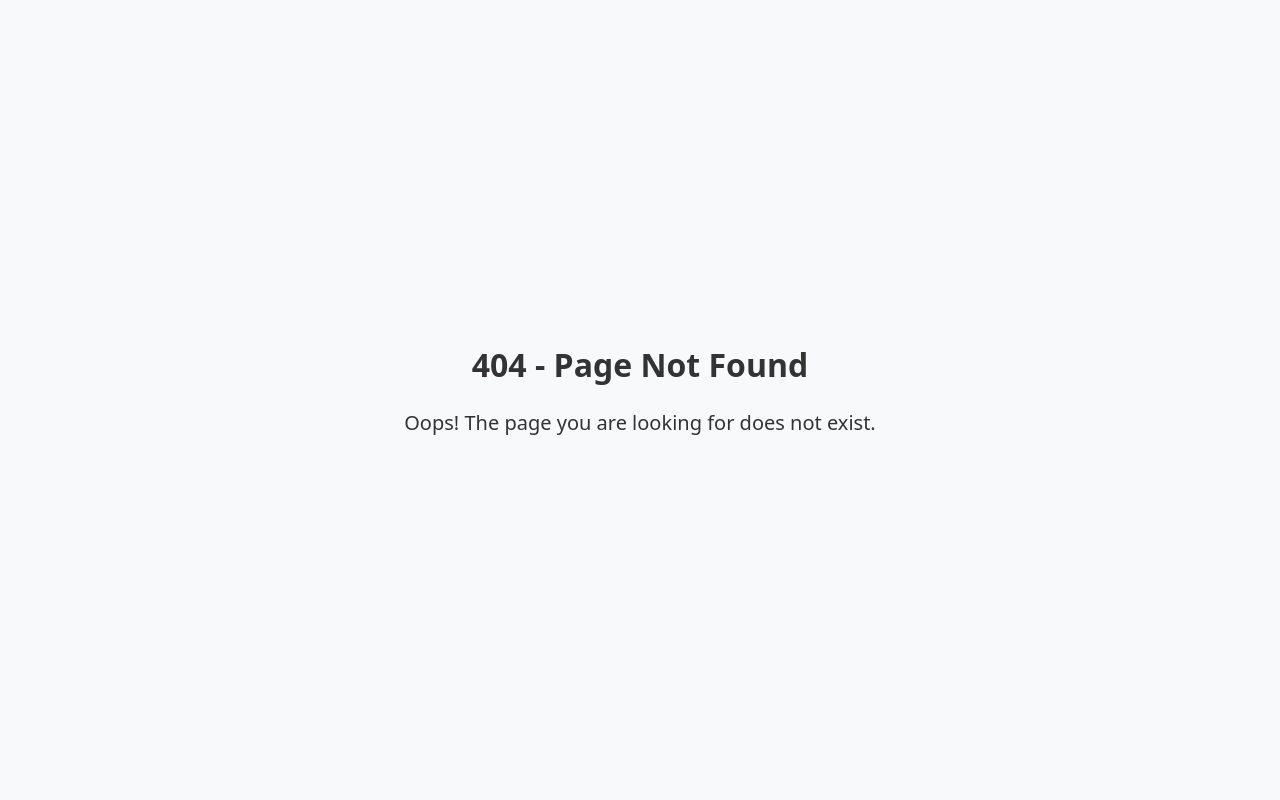
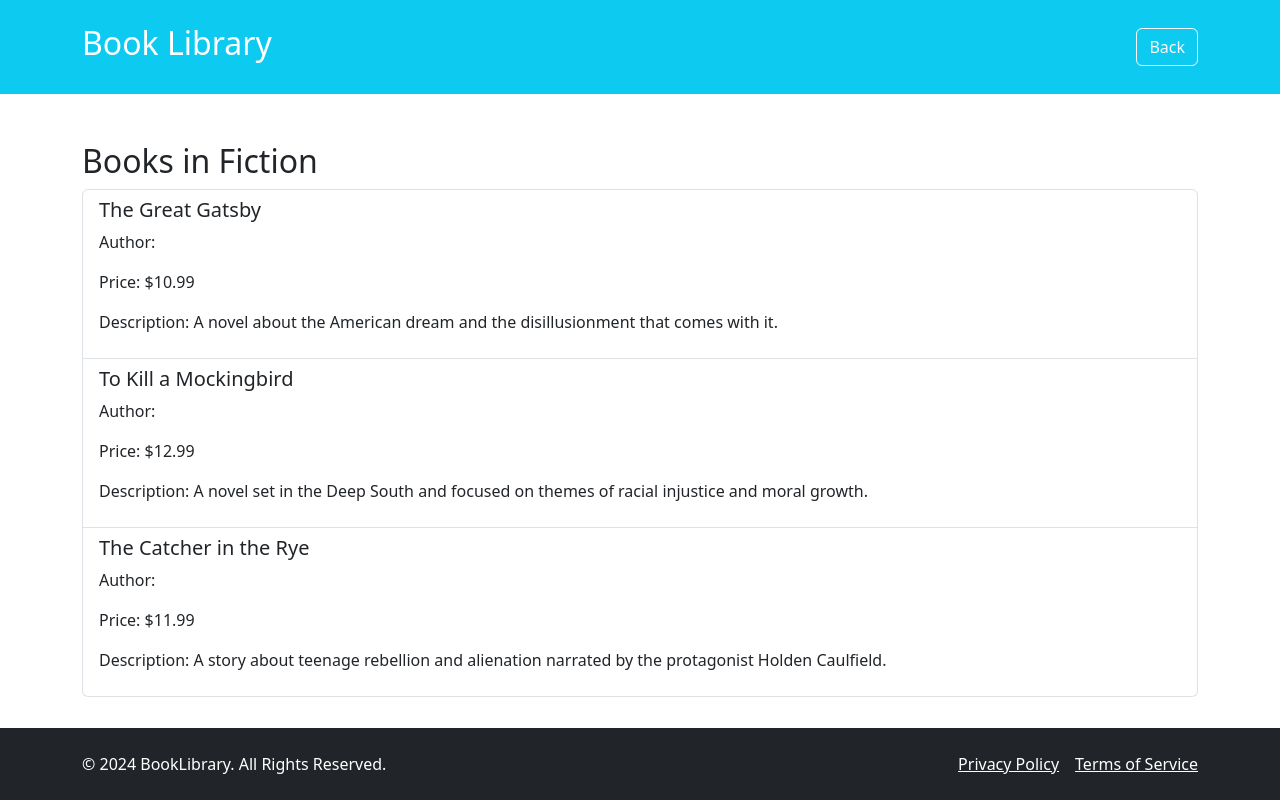
Before and after one commit to hamzasheraz/bookLibrary, a Next.js app: page /genres/1 in a window 1280 px wide. Before the commit this address had no page. Built offline with nearby package versions, Linux system fonts and the light colour scheme.

Commit message:
Filtered genres book list page added

```diff
--- /dev/null
+++ b/pages/genres/[id]/index.js
@@ -0,0 +1,37 @@
+import { useRouter } from 'next/router';
+import { books, genres } from "@/helper";
+import Footer from "@/components/layout/footer";
+import Navbar from "@/components/layout/navbar";
+
+const GenrePage = () => {
+  const router = useRouter();
+  const { id } = router.query;
+  const filteredBooks = books.filter(book => book.genreId === id);
+  const genreName = genres.find(genre => genre.id === id)?.name || "Unknown Genre";
+
+  return (
+    <div>
+      <Navbar route='/' name='Back' />
+      <div className="container mt-5">
+        <h2>Books in {genreName}</h2>
+        {filteredBooks.length === 0 ? (
+          <p>No books found in this genre.</p>
+        ) : (
+          <ul className="list-group">
+            {filteredBooks.map(book => (
+              <li key={book.id} className="list-group-item">
+                <h5>{book.title}</h5>
+                <p>Author: {book.author}</p>
+                <p>Price: ${book.price.toFixed(2)}</p>
+                <p>Description: {book.description}</p>
+              </li>
+            ))}
+          </ul>
+        )}
+      </div>
+      <Footer />
+    </div>
+  );
+};
+
+export default GenrePage;
```
